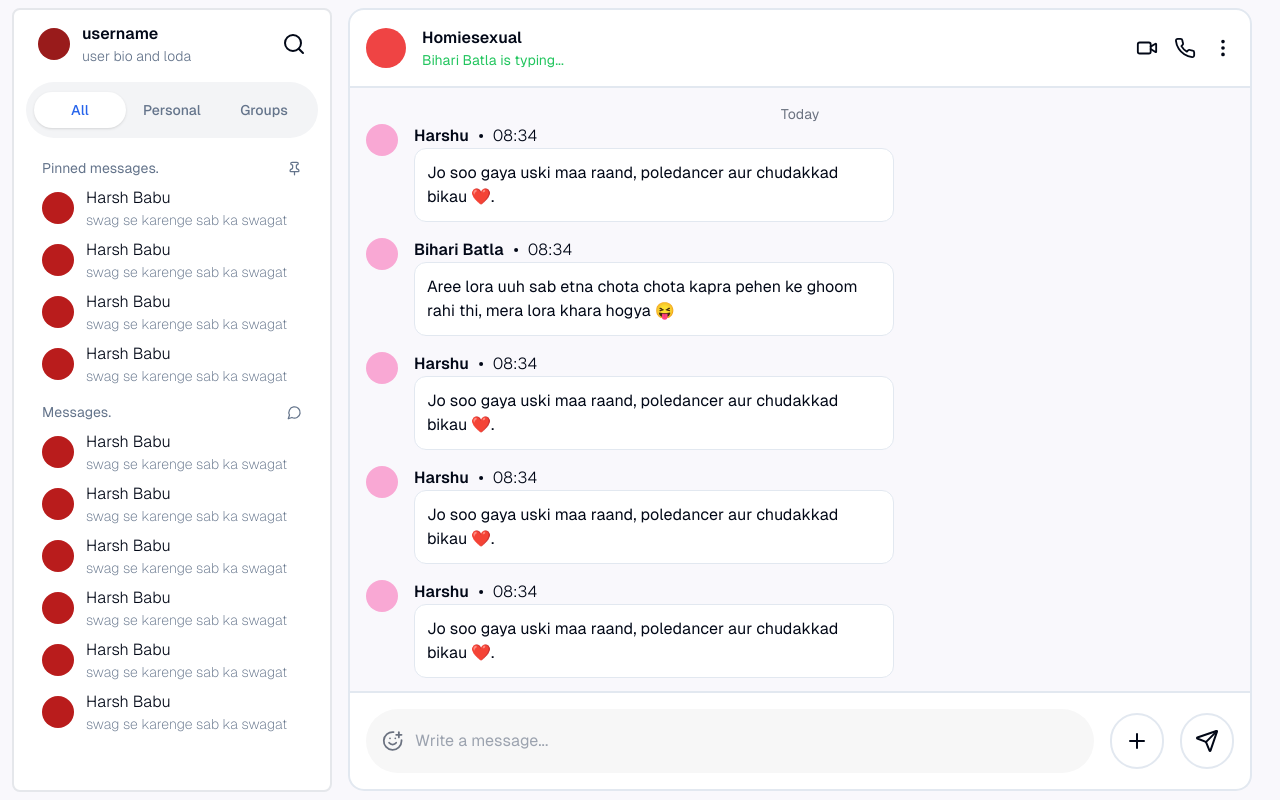
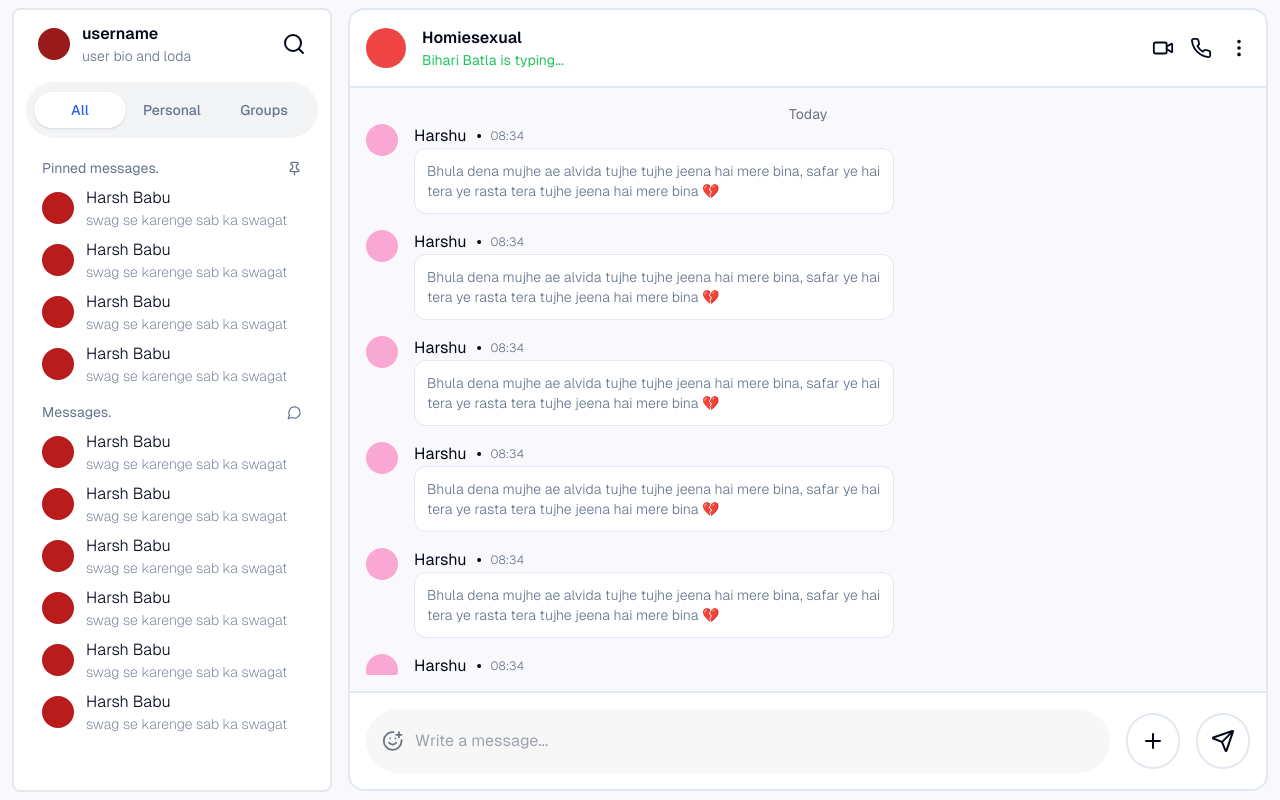
Before and after one commit to kratos-respawned/bak-bak, a Next.js app: page / in a window 1280 px wide. Built offline with nearby package versions, Linux system fonts and the light colour scheme.

Commit message:
font and size

```diff
--- a/src/app/layout.tsx
+++ b/src/app/layout.tsx
@@ -26,11 +26,11 @@ export default function RootLayout({
   return (
     <html lang="en" suppressHydrationWarning>
       <body className={cn(geistSans.variable, geistMono.variable, "font-sans")}>
-        <div className="flex bg-[#f9f8fc] px-3">
+        <div className="flex gap-4 bg-[#f9f8fc] px-3">
           <div className="w-full h-screen py-2 flex-none max-w-xs">
             <HomeSideBar />
           </div>
-          <div className="flex-grow py-2 px-4 w-full">{children}</div>
+          <div className="flex-grow py-2  w-full">{children}</div>
         </div>
       </body>
     </html>
--- a/src/components/home/chatbox.tsx
+++ b/src/components/home/chatbox.tsx
@@ -1,147 +1,34 @@
 import React from "react";
 import { Dot } from "lucide-react";
+import { ScrollArea } from "../ui/scroll-area";
 
 function ChatBox() {
   return (
-    <div className=" border-r-2 border-l-2 border-b-2 p-4 overflow-y-scroll min-h-[calc(100vh-27vh)] max-h-[calc(100vh-195px)]">
+    <ScrollArea className=" border-r-2 border-l-2 border-b-2 p-4  h-[calc(100vh-195px)]">
       <p className="text-center text-sm text-gray-500">Today</p>
-      <div className="flex mb-4">
+      {Array(20)
+        .fill(0)
+        .map((_, index) => (
+          <div key={index} className="flex mb-4">
             <div className="h-8 w-8 bg-pink-300 rounded-full"></div>
             <div>
-          <div className="flex pl-4">
-            <p className="font-semibold">Harshu</p>
+              <div className="flex pl-4 items-center">
+                <p className="">Harshu</p>
                 <p>
                   <Dot />
                 </p>
-            <p className="font-light">08:34</p>
+                <p className="font-light text-xs text-muted-foreground">
+                  08:34
+                </p>
               </div>
-          <div className="bg-white p-3 border rounded-xl max-w-[30rem] ml-4">
-            Jo soo gaya uski maa raand, poledancer aur chudakkad bikau ❤️.
+              <div className="bg-white p-3 border rounded-xl max-w-[30rem] ml-4 text-muted-foreground text-sm font-light ">
+                Bhula dena mujhe ae alvida tujhe tujhe jeena hai mere bina,
+                safar ye hai tera ye rasta tera tujhe jeena hai mere bina 💔
               </div>
             </div>
           </div>
-      <div className="flex mb-4">
-        <div className="h-8 w-8 bg-pink-300 rounded-full"></div>
-        <div>
-          <div className="flex pl-4">
-            <p className="font-semibold">Bihari Batla</p>
-            <p>
-              <Dot />
-            </p>
-            <p className="font-light">08:34</p>
-          </div>
-          <div className="bg-white p-3 border rounded-xl max-w-[30rem] ml-4">
-            Aree lora uuh sab etna chota chota kapra pehen ke ghoom rahi thi,
-            mera lora khara hogya 😝
-          </div>
-        </div>
-      </div>
-      <div className="flex mb-4">
-        <div className="h-8 w-8 bg-pink-300 rounded-full"></div>
-        <div>
-          <div className="flex pl-4">
-            <p className="font-semibold">Harshu</p>
-            <p>
-              <Dot />
-            </p>
-            <p className="font-light">08:34</p>
-          </div>
-          <div className="bg-white p-3 border rounded-xl max-w-[30rem] ml-4">
-            Jo soo gaya uski maa raand, poledancer aur chudakkad bikau ❤️.
-          </div>
-        </div>
-      </div>
-      <div className="flex mb-4">
-        <div className="h-8 w-8 bg-pink-300 rounded-full"></div>
-        <div>
-          <div className="flex pl-4">
-            <p className="font-semibold">Harshu</p>
-            <p>
-              <Dot />
-            </p>
-            <p className="font-light">08:34</p>
-          </div>
-          <div className="bg-white p-3 border rounded-xl max-w-[30rem] ml-4">
-            Jo soo gaya uski maa raand, poledancer aur chudakkad bikau ❤️.
-          </div>
-        </div>
-      </div>
-      <div className="flex mb-4">
-        <div className="h-8 w-8 bg-pink-300 rounded-full"></div>
-        <div>
-          <div className="flex pl-4">
-            <p className="font-semibold">Harshu</p>
-            <p>
-              <Dot />
-            </p>
-            <p className="font-light">08:34</p>
-          </div>
-          <div className="bg-white p-3 border rounded-xl max-w-[30rem] ml-4">
-            Jo soo gaya uski maa raand, poledancer aur chudakkad bikau ❤️.
-          </div>
-        </div>
-      </div>
-      <div className="flex mb-4">
-        <div className="h-8 w-8 bg-pink-300 rounded-full"></div>
-        <div>
-          <div className="flex pl-4">
-            <p className="font-semibold">Harshu</p>
-            <p>
-              <Dot />
-            </p>
-            <p className="font-light">08:34</p>
-          </div>
-          <div className="bg-white p-3 border rounded-xl max-w-[30rem] ml-4">
-            Jo soo gaya uski maa raand, poledancer aur chudakkad bikau ❤️.
-          </div>
-        </div>
-      </div>
-      <div className="flex mb-4">
-        <div className="h-8 w-8 bg-pink-300 rounded-full"></div>
-        <div>
-          <div className="flex pl-4">
-            <p className="font-semibold">Harshu</p>
-            <p>
-              <Dot />
-            </p>
-            <p className="font-light">08:34</p>
-          </div>
-          <div className="bg-white p-3 border rounded-xl max-w-[30rem] ml-4">
-            Jo soo gaya uski maa raand, poledancer aur chudakkad bikau ❤️.
-          </div>
-        </div>
-      </div>
-      <div className="flex mb-4">
-        <div className="h-8 w-8 bg-pink-300 rounded-full"></div>
-        <div>
-          <div className="flex pl-4">
-            <p className="font-semibold">Harshu</p>
-            <p>
-              <Dot />
-            </p>
-            <p className="font-light">08:34</p>
-          </div>
-          <div className="bg-white p-3 border rounded-xl max-w-[30rem] ml-4">
-            Jo soo gaya uski maa raand, poledancer aur chudakkad bikau ❤️.
-          </div>
-        </div>
-      </div>
-      <div className="flex mb-4">
-        <div className="h-8 w-8 bg-pink-300 rounded-full"></div>
-        <div>
-          <div className="flex pl-4">
-            <p className="font-semibold">Harshu</p>
-            <p>
-              <Dot />
-            </p>
-            <p className="font-light">08:34</p>
-          </div>
-          <div className="bg-white p-3 border rounded-xl max-w-[30rem] ml-4">
-            Jo soo gaya uski maa raand, poledancer aur chudakkad bikau ❤️.
-          </div>
-        </div>
-      </div>
-    </div>
+        ))}
+    </ScrollArea>
   );
 }
 
```
Lines whose indentation alone changed are shown as unchanged.
